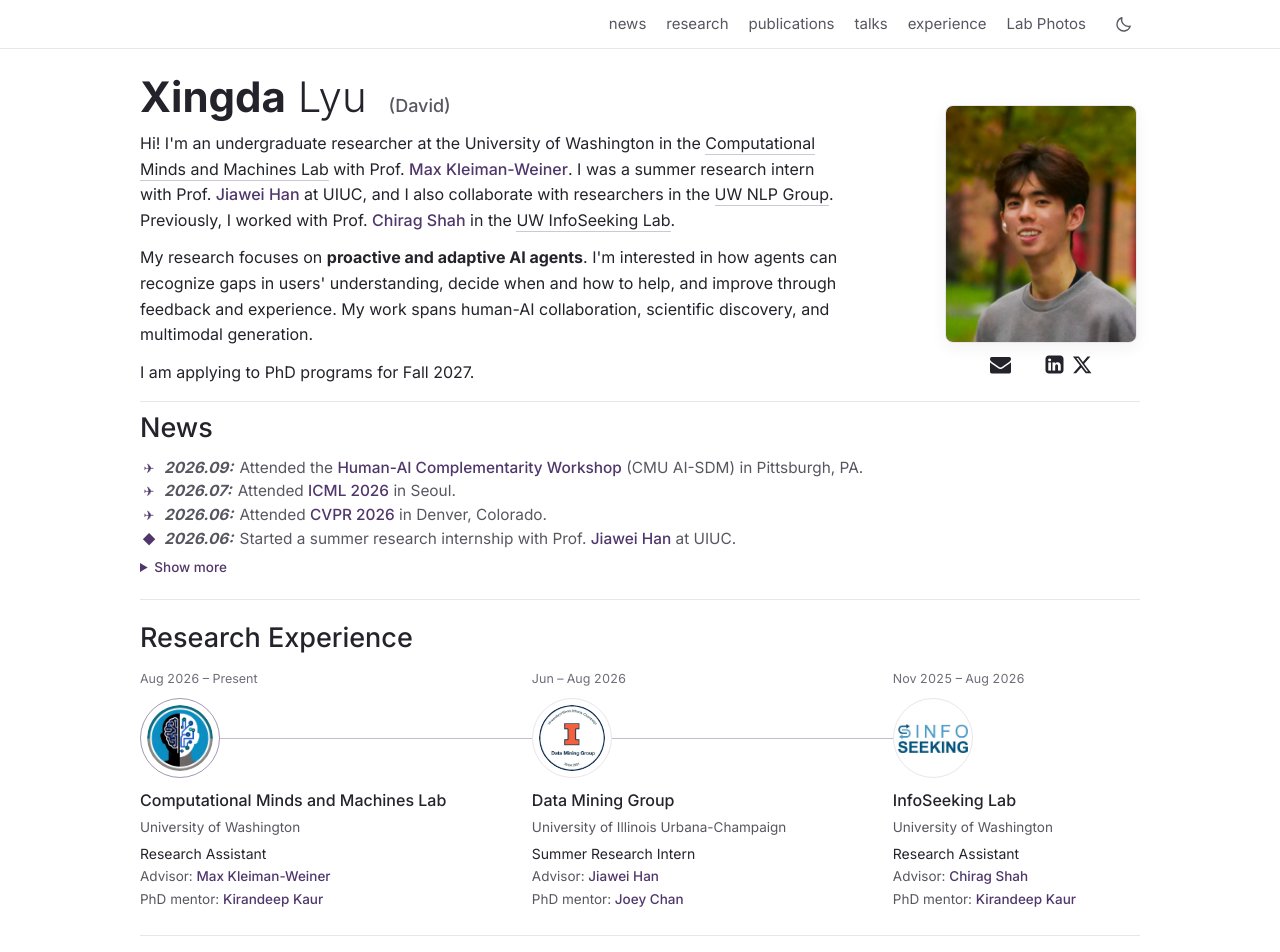
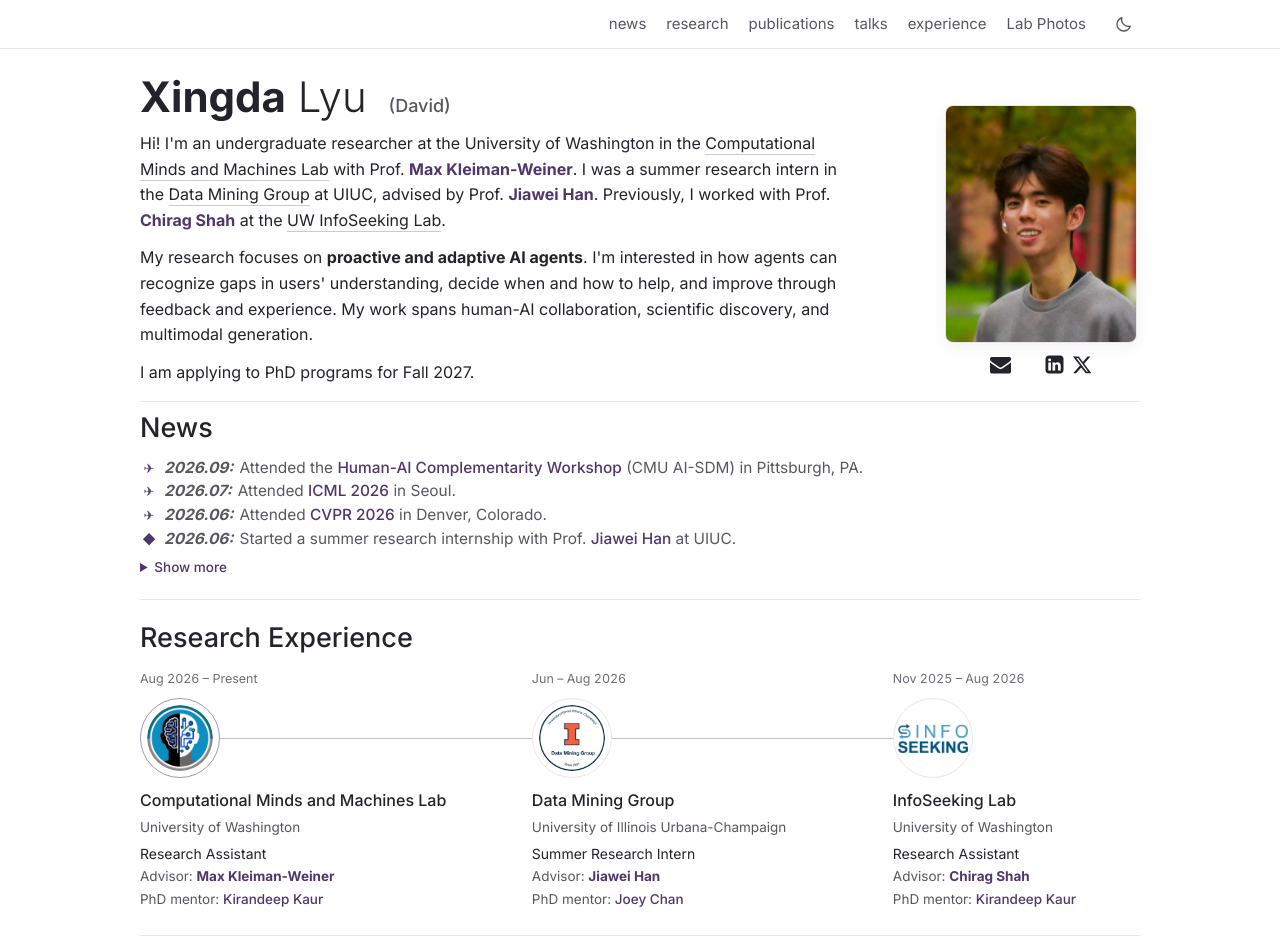
Before and after one commit to XingdaLyu/XingdaLyu.github.io, a plain HTML site: page index.html in a window 1280 px wide. Shown: the top 952 px of the page. Drawn offline with Linux system fonts and the light colour scheme; some icons are missing.

Commit message:
Clarify research affiliations and emphasize advisors

```diff
--- a/index.html
+++ b/index.html
@@ -257,6 +257,11 @@
   .page .lede a.contextLink:hover{
     border-bottom-color:rgba(32,36,42,.72);
     text-decoration:none;
+  }
+
+  .page .lede a.advisorLink,
+  .page .researchAdvisor a.advisorLink{
+    font-weight:700;
   }
 
   html[data-theme="dark"] .page .lede a.contextLink{
@@ -968,13 +973,13 @@
           Hi! I'm an undergraduate researcher at the University of Washington in the
           <a class="contextLink" href="https://compminds.uw.edu/" target="_blank" rel="noreferrer">Computational Minds and Machines Lab</a>
           with Prof. <a class="advisorLink" href="https://faculty.washington.edu/maxkw/" target="_blank" rel="noreferrer">Max Kleiman-Weiner</a>.
-          I was a summer research intern with Prof.
-          <a class="advisorLink" href="https://hanj.cs.illinois.edu/" target="_blank" rel="noreferrer">Jiawei Han</a>
-          at UIUC, and I also collaborate with researchers in the
-          <a class="contextLink" href="https://nlp.washington.edu/" target="_blank" rel="noreferrer">UW NLP Group</a>.
+          I was a summer research intern in the
+          <a class="contextLink" href="http://dm1.cs.uiuc.edu/" target="_blank" rel="noreferrer">Data Mining Group</a>
+          at UIUC, advised by Prof.
+          <a class="advisorLink" href="https://hanj.cs.illinois.edu/" target="_blank" rel="noreferrer">Jiawei Han</a>.
           Previously, I worked with Prof.
           <a class="advisorLink" href="https://chiragshah.org/" target="_blank" rel="noreferrer">Chirag Shah</a>
-          in the <a class="contextLink" href="https://infoseeking.org/" target="_blank" rel="noreferrer">UW InfoSeeking Lab</a>.
+          at the <a class="contextLink" href="https://infoseeking.org/" target="_blank" rel="noreferrer">UW InfoSeeking Lab</a>.
         </p>
 
         <p class="lede">
@@ -1078,7 +1083,7 @@
             <h3><a href="https://compminds.uw.edu/" target="_blank" rel="noreferrer">Computational Minds and Machines Lab</a></h3>
             <p class="researchOrg">University of Washington</p>
             <p class="researchRole">Research Assistant</p>
-            <p class="researchAdvisor">Advisor: <a href="https://faculty.washington.edu/maxkw/" target="_blank" rel="noreferrer">Max Kleiman-Weiner</a></p>
+            <p class="researchAdvisor">Advisor: <a class="advisorLink" href="https://faculty.washington.edu/maxkw/" target="_blank" rel="noreferrer">Max Kleiman-Weiner</a></p>
             <p class="researchAdvisor">PhD mentor: <a href="https://i-kiran.github.io/" target="_blank" rel="noreferrer">Kirandeep Kaur</a></p>
           </div>
         </li>
@@ -1091,7 +1096,7 @@
             <h3><a href="http://dm1.cs.uiuc.edu/" target="_blank" rel="noreferrer">Data Mining Group</a></h3>
             <p class="researchOrg">University of Illinois Urbana-Champaign</p>
             <p class="researchRole">Summer Research Intern</p>
-            <p class="researchAdvisor">Advisor: <a href="https://hanj.cs.illinois.edu/" target="_blank" rel="noreferrer">Jiawei Han</a></p>
+            <p class="researchAdvisor">Advisor: <a class="advisorLink" href="https://hanj.cs.illinois.edu/" target="_blank" rel="noreferrer">Jiawei Han</a></p>
             <p class="researchAdvisor">PhD mentor: <a href="https://siebelschool.illinois.edu/academics/graduate/phd-program/amazon-ai-phd-fellows/Joey-Chan" target="_blank" rel="noreferrer">Joey Chan</a></p>
           </div>
         </li>
@@ -1104,7 +1109,7 @@
             <h3><a href="https://infoseeking.org/" target="_blank" rel="noreferrer">InfoSeeking Lab</a></h3>
             <p class="researchOrg">University of Washington</p>
             <p class="researchRole">Research Assistant</p>
-            <p class="researchAdvisor">Advisor: <a href="https://chiragshah.org/" target="_blank" rel="noreferrer">Chirag Shah</a></p>
+            <p class="researchAdvisor">Advisor: <a class="advisorLink" href="https://chiragshah.org/" target="_blank" rel="noreferrer">Chirag Shah</a></p>
             <p class="researchAdvisor">PhD mentor: <a href="https://i-kiran.github.io/" target="_blank" rel="noreferrer">Kirandeep Kaur</a></p>
           </div>
         </li>
```
